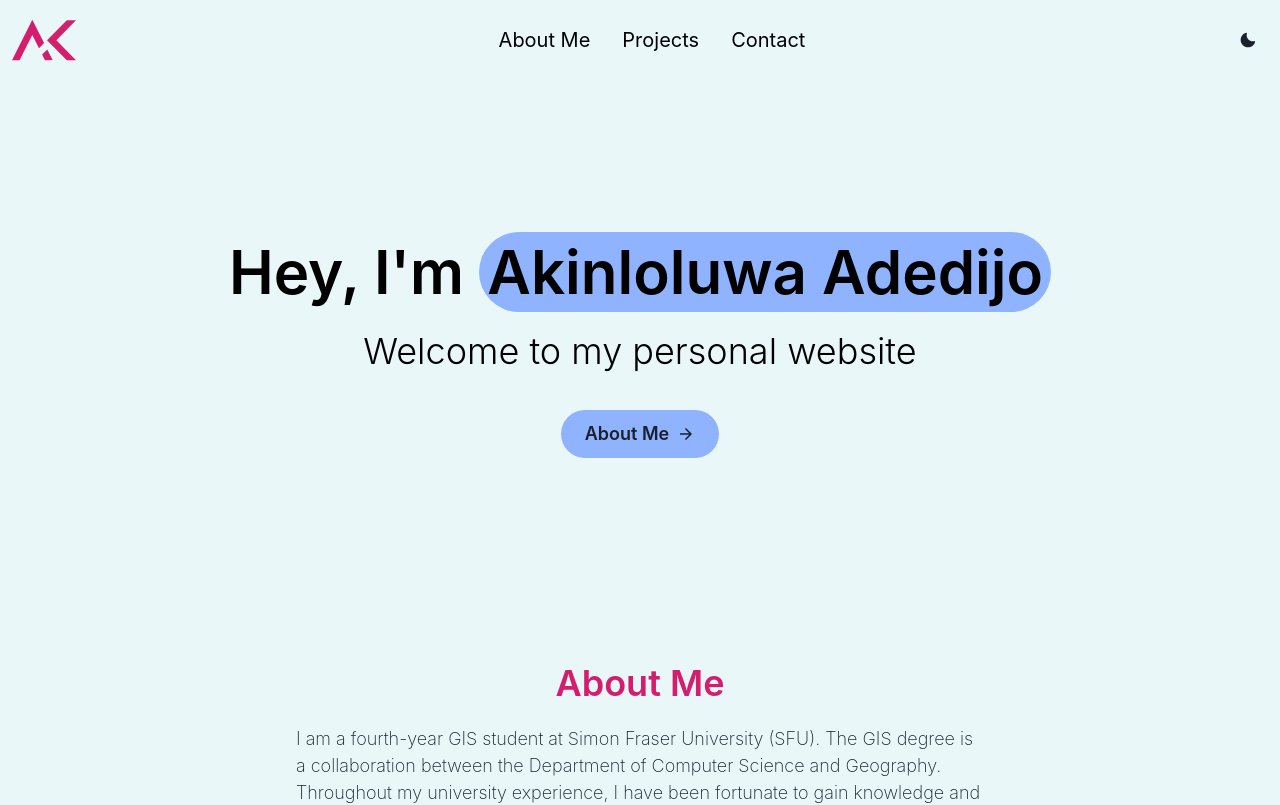
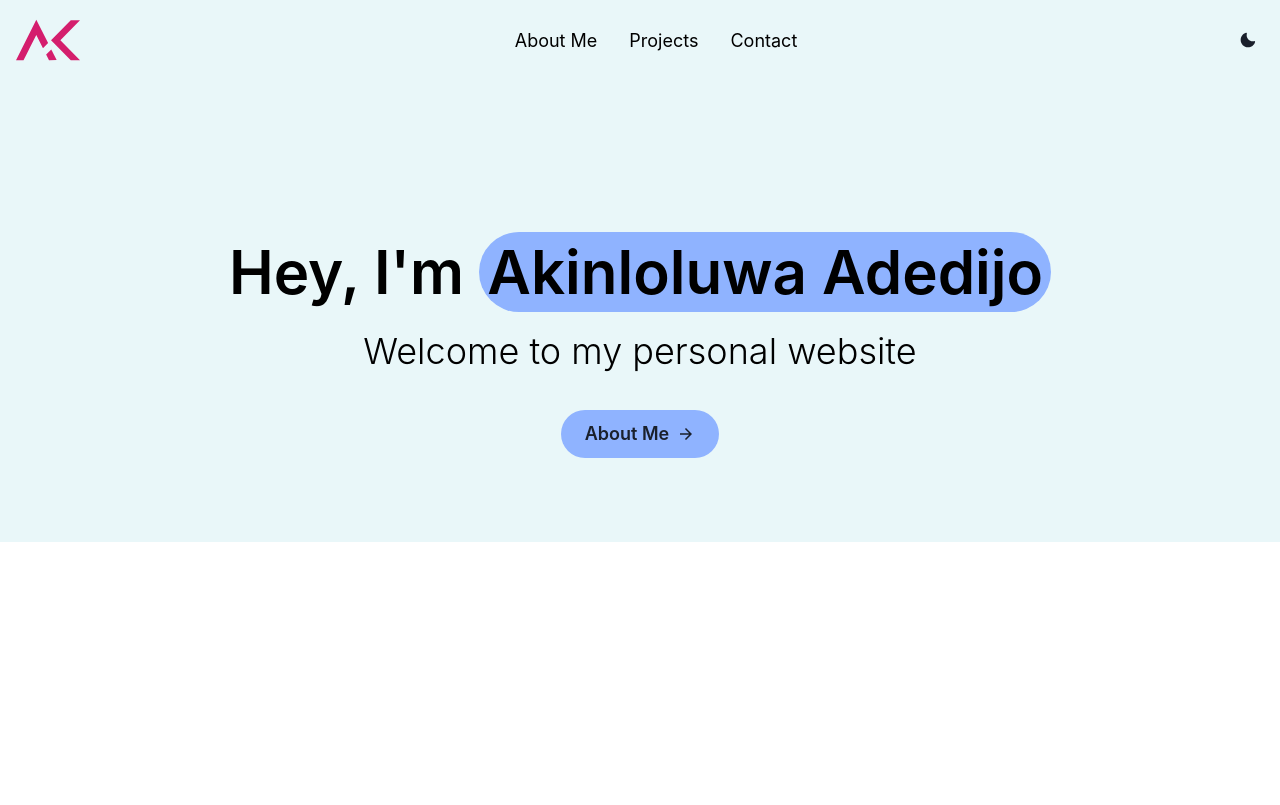
Before and after one commit to Akinloluwa-Adedijo/personal_website, a React (Vite) app: page / in a window 1280 px wide. Shown: the top 805 px of the page. Built offline with nearby package versions, Linux system fonts and the light colour scheme.

Commit message:
navbar visual change

```diff
--- a/src/App.jsx
+++ b/src/App.jsx
@@ -13,12 +13,11 @@ function App() {
   return (
     <Box
       textAlign="center"
-      fontSize="xl"
       bg={useColorModeValue("background.light", "background.dark")}
     >
       <Navbar />
       <Home />
-      <About />
+      {/* <About /> */}
     </Box>
   );
 }
--- a/src/components/Navbar.jsx
+++ b/src/components/Navbar.jsx
@@ -32,6 +32,7 @@ const NavigationLinks = (props) => {
         textDecoration: "none",
         bg: useColorModeValue("primary", "#1E3849"),
       }}
+      fontSize={"lg"}
     >
       {children}
     </Box>
@@ -44,7 +45,7 @@ const Navbar = () => {
   return (
     <Box bg={useColorModeValue("background.light", "background.dark")} p={2}>
       <Flex h={16} alignItems="center" justifyContent={"space-between"}>
-        <Box p={1}>
+        <Box p={2}>
           <Image
             boxSize={16}
             src={colorMode === "light" ? LogoLight : LogoDark}
```
